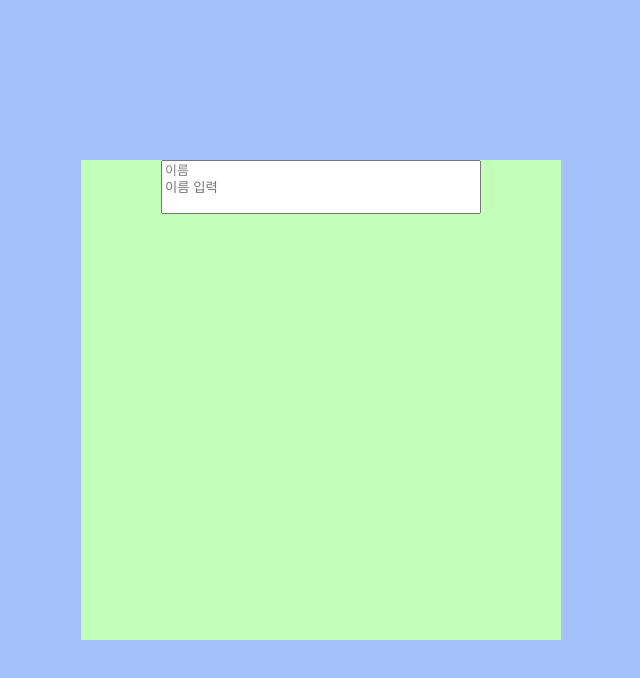
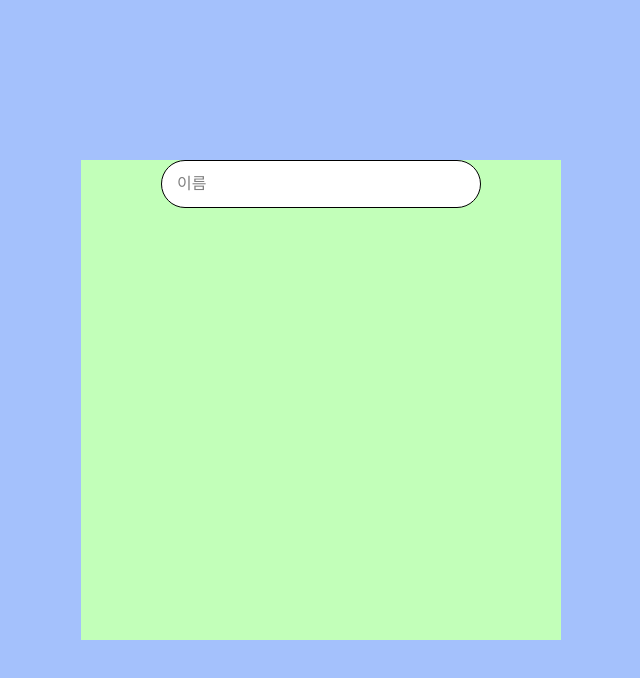
Before and after one commit to gd095529/Weed, a React (Create React App) app in the folder capstone-front/: page /info in a window 1280 px wide. Shown: the top 678 px of the page, without its empty margins (319-959 px from the left). Built offline with nearby package versions, Linux system fonts and the light colour scheme; what timers would draw is missing.

Commit message:
capstone

```diff
--- a/capstone-front/src/api/PopularLoanBooks.js
+++ b/capstone-front/src/api/PopularLoanBooks.js
@@ -1,22 +1,23 @@
 import axios from "axios";
 import {parseStringPromise} from "xml2js";
 
-export async function fetchBooks(start, end, maxPage) {
+export async function fetchBooks(once, index) {
     try {
         const books = [];
         const response = await axios.get('/api2/api/loanItemSrch', {
             params: {
                 authKey: 'cc355482ccb755beacd4ba6f7134c20c6b59a237e1ee656a155a6ed3a2003941',
-                pageSize: `${maxPage}`,
+                pageNo: `${index}`,
+                pageSize: `${once}`,
                 startDt: '2023-01-01',
                 endDt: '2024-05-01',
                 from_age: '20',
                 to_age: '30'
-
             }
         });
         const result = await parseStringPromise(response.data);
-        for (let i = start; i < end; i++) {
+        console.log(result);
+        for (let i = 0; i < 20; i++) {
             books.push(
                 {
                     url: result.response.docs[0].doc[i].bookImageURL[0],
--- a/capstone-front/src/index.css
+++ b/capstone-front/src/index.css
@@ -3,9 +3,10 @@ p, html, body, #root {
   padding: 0;
   height: 100%;
   box-sizing: border-box;
+  user-select: none;
 }
 
-div {
+div, input {
   box-sizing: border-box;
 }
 
--- a/capstone-front/src/pages/IndividualInfo.js
+++ b/capstone-front/src/pages/IndividualInfo.js
@@ -1,12 +1,15 @@
 import indivCss from '../styles/IndividualInfo.module.css';
+import {useState} from "react";
 
 function IndividualInfo() {
     return (
         <div className={indivCss.body}>
             <div className={indivCss.infoBox}>
                 <div className={indivCss.nameBox}>
-                    <div>이름</div>
-                    <input type='text' placeholder='이름 입력'></input>
+                    <div className={indivCss.name}>이름</div>
+                    <div
+                        contentEditable={'true'}
+                        className={indivCss.editName}></div>
                 </div>
                 <div className={indivCss.departmentBox}></div>
                 <div className={indivCss.ageBox}></div>
--- a/capstone-front/src/pages/Main.js
+++ b/capstone-front/src/pages/Main.js
@@ -5,20 +5,23 @@ import ViewBook from '../components/ViewBook';
 import {useEffect, useLayoutEffect, useState, useRef} from "react";
 import * as popularAPI from '../api/PopularLoanBooks';
 import * as scrollBottom from '../exportJS/scrollBottom';
+import loading from '../images/mainImages/loading.gif';
 
 function Main() {
     const [bests, setBests] = useState([]);
-    const [startNum, setStartNum] = useState(0);
+    const [index, setIndex] = useState(1);
+    const contentRef = useRef(null);
+    const maxPage = 5000;
+    const once = 20;
     const [endNum, setEndNum] = useState(20);
-    const contentRef = useRef(null);
-    const maxPage = 100;
 
     useEffect(() => {
         // PopularLoanBooks.js의 api를 이용 (3번 api)
         // async 없으면 제대로 작동 안함.
         const fetchData = async () => {
             try {
-                const books = await popularAPI.fetchBooks(startNum, endNum, maxPage);
+                const books = await popularAPI.fetchBooks(once , index);
+                setIndex(index + 1);
                 setBests(prevBests => [...prevBests, ...books]);
             } catch (error) {
                 console.log(error);
@@ -26,14 +29,13 @@ function Main() {
         };
         fetchData();
 
-    }, [startNum]);
+    }, [endNum]);
 
     useEffect(() => {
         // 스크롤에 관한 이벤트 함수
         function scrollHandle() {
             if (scrollBottom.isBottom(contentRef) && endNum < maxPage) {
-                setStartNum(startNum + 20);
-                setEndNum(endNum + 20);
+                setEndNum(endNum + once);
             }
         }
         // 스크롤에 이벤트 담기
@@ -56,9 +58,11 @@ function Main() {
                 <Nav />
             </div>
             <div className={mainCss.content} ref={contentRef}>
+
                 {bests.map((book, index) => (
                     <ViewBook key={index} rank={index} url={book.url} title={book.title}/>
                 ))}
+                {bests.length !== endNum && <img src={loading} alt='로딩'/>}
             </div>
         </div>
     )
--- a/capstone-front/src/styles/IndividualInfo.module.css
+++ b/capstone-front/src/styles/IndividualInfo.module.css
@@ -23,18 +23,19 @@
     display: flex;
 }
 
-.nameBox > div {
+.name {
     position: absolute;
+    left: 1rem;
+    line-height: 3rem;
     color: gray;
-    font-size: 13px;
-    left: 4px;
 }
 
-.nameBox > input {
+.editName {
     width: 100%;
     height: 100%;
+    background-color: white;
+    border: 1px solid black;
+    border-radius: 2rem;
+    padding-left: 3.5rem;
+    line-height: 3rem;
 }
-
-.nameBox > input:focus {
-    outline: none;
-}
--- a/capstone-front/src/styles/Main.module.css
+++ b/capstone-front/src/styles/Main.module.css
@@ -28,3 +28,11 @@
     overflow: auto;
 
 }
+
+.content > img {
+    width: 10rem;
+    height: 10rem;
+    position: fixed;
+    left: 50%;
+    top: 50%;
+}
```
Also changed, not shown: capstone-front/src/images/logo2.png (added), capstone-front/src/images/mainImages/loading.gif (added).
